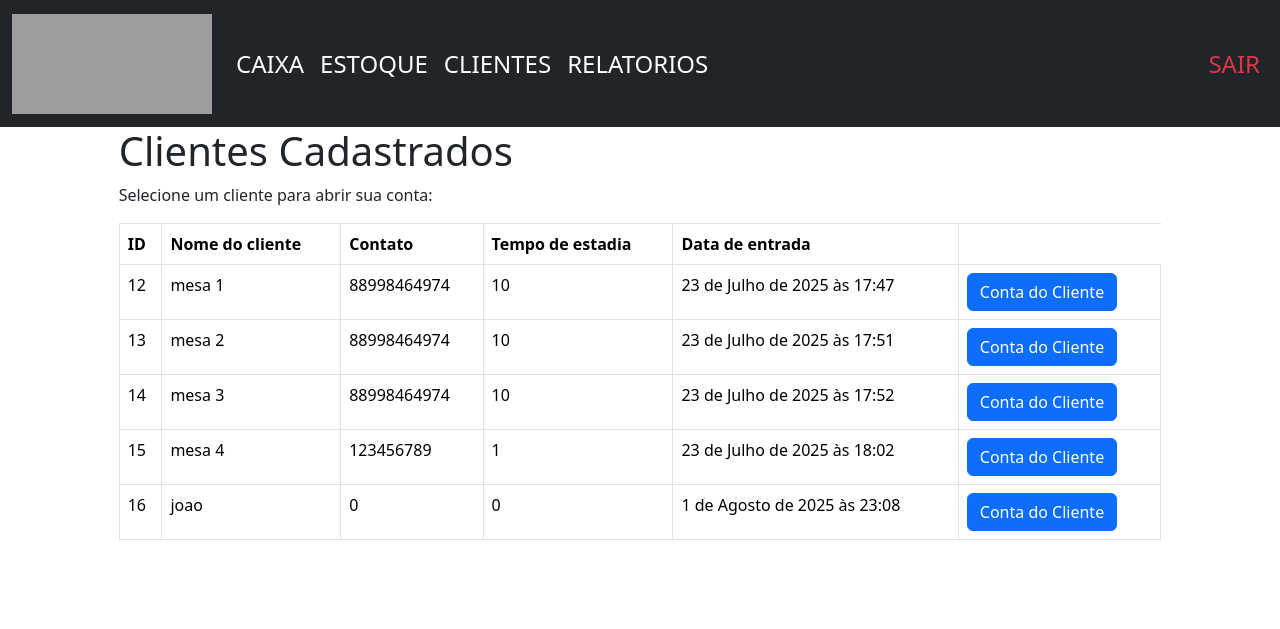
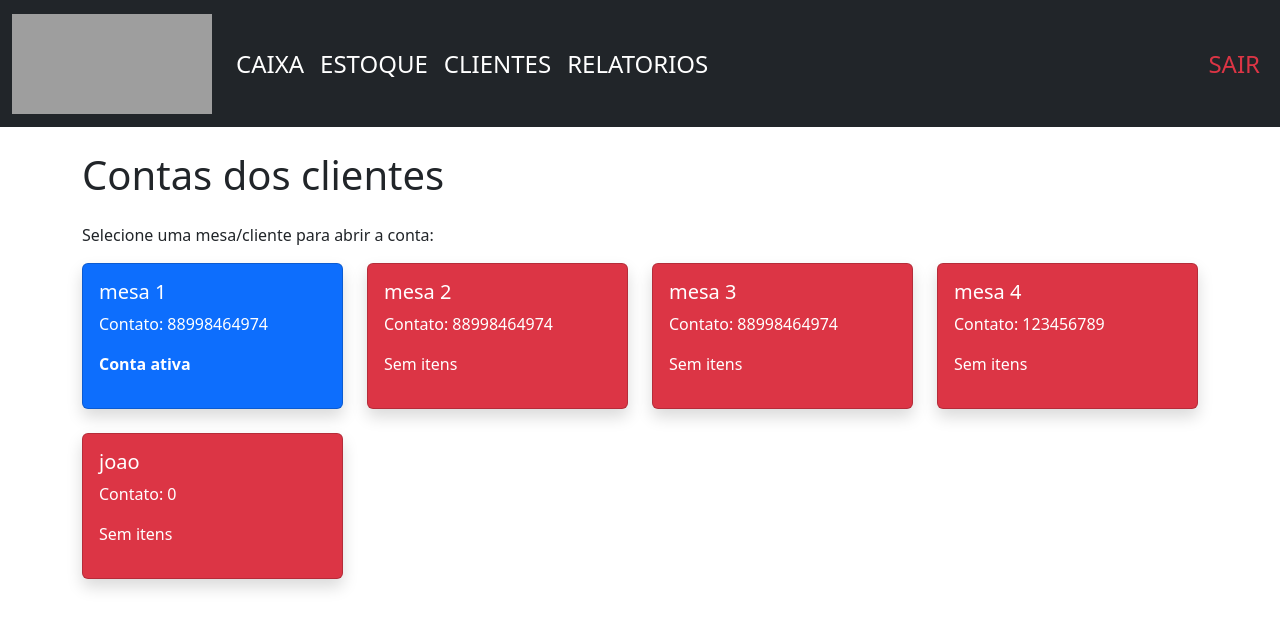
Before and after one commit to gabueru/GBS_EMISSOES_django, a Django app: page /caixa/ in a window 1280 px wide. Shown: the top 629 px of the page. Run offline with Django 5.2, Linux system fonts and the light colour scheme; a user stored in the database is signed in; data comes from the database, SQL or seed files in the repository; both versions use the stored data as it was before the commit; some libraries are stand-ins or nearby versions; grey boxes are pictures that could not be loaded.

Commit message:
ajustes em relatorios, caixa

```diff
--- a/GBS_EMISSOES/urls.py
+++ b/GBS_EMISSOES/urls.py
@@ -41,6 +41,8 @@ urlpatterns = [
     path('relatorios/', views.relatorios, name='relatorios'),
     # html do recibo
     path('recibo/<int:venda_id>/', views.gerar_recibo, name='gerar_recibo'),
+    # html do relatorio
+    path('relatorios/pdf/', views.gerar_relatorio_pdf, name='gerar_relatorio_pdf'),
 
 
 
--- a/home/forms.py
+++ b/home/forms.py
@@ -11,4 +11,4 @@ class Cliente_Form(forms.ModelForm):
 
     class Meta:
         model = clientes
-        fields = ('nome_cliente', 'contato', 'tempo_estadia')
+        fields = ('nome_cliente', 'contato')
--- a/home/models.py
+++ b/home/models.py
@@ -18,13 +18,12 @@ class clientes(models.Model):
     id_cliente = models.AutoField(primary_key=True, verbose_name='ID do cliente')
     nome_cliente = models.CharField(max_length=100, verbose_name='Nome do cliente')
     contato = models.CharField(max_length=11, blank=True, null=True, verbose_name='telefone celular')
-    tempo_estadia = models.IntegerField(verbose_name='Tempo de estadia')
     created_cad = models.DateTimeField(auto_now_add=True, null=True)
     update_cad = models.DateTimeField(auto_now=True)
 
 class Cesta(models.Model):
     usuario = models.ForeignKey(User, on_delete=models.CASCADE)
-    cliente = models.ForeignKey(clientes, on_delete=models.CASCADE)
+    cliente = models.ForeignKey(clientes, on_delete=models.CASCADE, related_name='cesta_set')
     produto = models.ForeignKey(produtos, on_delete=models.DO_NOTHING)
     quantidade = models.IntegerField()
     preco_unit = models.DecimalField(max_digits=10, decimal_places=2)
--- a/home/templates/visual/add_cliente.html
+++ b/home/templates/visual/add_cliente.html
@@ -15,11 +15,6 @@
             <input type="text" class="form-control" aria-label="Sizing example input"
                 aria-describedby="inputGroup-sizing-default" id="nomeCliente" name="contato">
         </div>
-        <div class="input-group mb-3">
-            <span class="input-group-text" id="inputGroup-sizing-default">tempo de estadia</span>
-            <input type="number" class="form-control" aria-label="Sizing example input"
-                aria-describedby="inputGroup-sizing-default" id="tempoEstadia" name="tempo_estadia">
-        </div>
         <div class="modal-footer">
 
             <a href="/clientes"><button type="button" class="btn btn-secondary" data-bs-dismiss="modal"
--- a/home/templates/visual/caixa.html
+++ b/home/templates/visual/caixa.html
@@ -1,47 +1,43 @@
 {% extends 'visual/base.html' %}
 {% block conteudo %}
 
+{% if messages %}
+<div class="container mt-2">
+    {% for message in messages %}
+    <div class="alert alert-{{ message.tags }} alert-dismissible fade show" role="alert">
+        {{ message }}
+        <button type="button" class="btn-close" data-bs-dismiss="alert" aria-label="Close"></button>
+    </div>
+    {% endfor %}
+</div>
+{% endif %}
 
-<div class="offset-1 col-10 list-div">
-    <!-- Exibir todos os clientes ja cadastrados -->
-    <div class="container">
-        <h1>Clientes Cadastrados</h1>
-        <p>Selecione um cliente para abrir sua conta:</p>
-        <table class="table table-bordered table-hover">
-            <thead>
-                <tr>
-                    <th>ID</th>
-                    <th>Nome do cliente</th>
-                    <th>Contato</th>
-                    <th>Tempo de estadia</th>
-                    <th>Data de entrada</th>
-                </tr>
-            </thead>
-            <tbody>
-                {% for clientes in dados_cliente %}
-                <tr>
-                    <td>{{ clientes.id_cliente }}</td>
-                    <td>{{ clientes.nome_cliente }}</td>
-                    <td>{{ clientes.contato }}</td>
-                    <td>{{ clientes.tempo_estadia }}</td>
-                    <td>{{ clientes.created_cad }}</td>
-                    <td>
-                        <a href="/caixa/{{clientes.id_cliente}}"><button type="button" class="btn btn-primary">
-                                Conta do Cliente
-                            </button></a>
-                    </td>
+<div class="container mt-4">
+    <h1 class="mb-4">Contas dos clientes</h1>
+    <p>Selecione uma mesa/cliente para abrir a conta:</p>
 
-                </tr>
-                {% endfor %}
-            </tbody>
-        </table>
+    <div class="row">
+        {% for cliente in dados_cliente %}
+        {% with cliente.cesta_set.all|length as total_itens %}
+        <div class="col-md-3 mb-4">
+            <div class="card text-white {% if total_itens > 0 %}bg-primary{% else %}bg-danger{% endif %} shadow"
+                style="cursor: pointer;" onclick="window.location.href='/caixa/{{ cliente.id_cliente }}';">
+                <div class="card-body">
+                    <h5 class="card-title">{{ cliente.nome_cliente }}</h5>
+                    <p class="card-text">Contato: {{ cliente.contato }}</p>
+                    {% if total_itens > 0 %}
+                    <p class="fw-bold">Conta ativa</p>
+                    {% else %}
+                    <p>Sem itens</p>
+                    {% endif %}
+                </div>
+            </div>
+        </div>
+        {% endwith %}
+        {% empty %}
+        <p class="text-center">Nenhum cliente encontrado.</p>
+        {% endfor %}
     </div>
-
-
 </div>
 
-
-
-
-</div>
 {% endblock %}
--- a/home/templates/visual/clientes.html
+++ b/home/templates/visual/clientes.html
@@ -23,19 +23,13 @@
     <h1>Clientes Cadastrados</h1>
     <table class="table table-bordered table-hover">
         <tr>
-            <th>ID</th>
             <th>Nome do cliente</th>
             <th>Contato</th>
-            <th>Tempo de estadia</th>
-            <th>Data de entrada</th>
         </tr>
         {% for clientes in dados_cliente %}
         <tr>
-            <td>{{ clientes.id_cliente }}</td>
             <td>{{ clientes.nome_cliente }}</td>
             <td>{{ clientes.contato }}</td>
-            <td>{{ clientes.tempo_estadia }}</td>
-            <td>{{ clientes.created_cad }}</td>
             <td>
                 <a href="/clientes/edit/{{clientes.id_cliente}}"><button type="button" class="btn btn-primary">
                         Editar
--- a/home/templates/visual/edit_cliente.html
+++ b/home/templates/visual/edit_cliente.html
@@ -17,12 +17,6 @@
                 aria-describedby="inputGroup-sizing-default" id="nomeCliente" name="contato"
                 value="{{cliente_edit.contato}}">
         </div>
-        <div class="input-group mb-3">
-            <span class="input-group-text" id="inputGroup-sizing-default">tempo de estadia</span>
-            <input type="number" class="form-control" aria-label="Sizing example input"
-                aria-describedby="inputGroup-sizing-default" id="tempoEstadia" name="tempo_estadia"
-                value="{{cliente_edit.tempo_estadia}}">
-        </div>
 
         <a href="/clientes"><button type="button" class="btn btn-secondary" data-bs-dismiss="modal"
                 id="fecharModal">Voltar</button></a>
--- a/home/templates/visual/estoque.html
+++ b/home/templates/visual/estoque.html
@@ -22,7 +22,6 @@
     <h1>Produtos Cadastrados</h1>
     <table class="table table-bordered table-hover">
         <tr>
-            <th>id</th>
             <th>tipo</th>
             <th>nome</th>
             <th>preço unitario</th>
@@ -31,7 +30,6 @@
         </tr>
         {% for produtos in estoque %}
         <tr>
-            <td>{{produtos.id}}</td>
             <td>{{produtos.tipo}}</td>
             <td>{{produtos.nome}}</td>
             <td>{{produtos.preco}}</td>
--- a/home/views.py
+++ b/home/views.py
@@ -77,6 +77,37 @@ def relatorios(request):
     return render(request, 'visual/relatorios.html', {
         'vendas': vendas_filtradas
     })
+
+@login_required
+def gerar_relatorio_pdf(request):
+    data_inicio = request.GET.get('data_inicio')
+    data_fim = request.GET.get('data_fim')
+    cliente_nome = request.GET.get('cliente')
+
+    vendas_filtradas = vendas.objects.select_related('id_cliente').all()
+
+    if data_inicio:
+        vendas_filtradas = vendas_filtradas.filter(data_hora__date__gte=parse_date(data_inicio))
+    if data_fim:
+        vendas_filtradas = vendas_filtradas.filter(data_hora__date__lte=parse_date(data_fim))
+    if cliente_nome:
+        vendas_filtradas = vendas_filtradas.filter(id_cliente__nome_cliente__icontains=cliente_nome)
+
+    # Calcula o total
+    total_geral = vendas_filtradas.aggregate(total=Sum('valor_total'))['total'] or 0
+
+    html_string = render_to_string('visual/relatorio_pdf.html', {
+        'vendas': vendas_filtradas,
+        'total_geral': total_geral,
+        'data_inicio': data_inicio,
+        'data_fim': data_fim,
+    })
+
+    response = HttpResponse(content_type='application/pdf')
+    response['Content-Disposition'] = 'inline; filename=relatorio_vendas.pdf'
+    weasyprint.HTML(string=html_string).write_pdf(response)
+
+    return response
 
 @login_required
 def gerar_recibo(request, venda_id):
@@ -288,7 +319,8 @@ def fechar_conta(request):
                     prod_id=item.produto,
                     quantidade=item.quantidade,
                     preco_unit=item.preco_unit,
-                    subtotal=item.quantidade * item.preco_unit
+                    subtotal=item.quantidade * item.preco_unit,
+                    usuario=request.user
                 )
                 produto = item.produto
                 produto.quantidade -= item.quantidade
@@ -298,12 +330,13 @@ def fechar_conta(request):
                 id_vendas=venda,
                 forma_pag=forma_pag,
                 valor_pag=valor_pag,
-                troco=troco
+                troco=troco,
+                usuario=request.user
             )
 
             itens.delete()
-            messages.success(request, 'Conta fechada com sucesso!')
-            return redirect('caixa_cliente', id=cliente_id)
+            messages.success(request, f'Conta fechada com sucesso! Troco: R$ {troco:.2f}')
+            return redirect('caixa')
 
         except Exception as e:
             print("Erro ao fechar conta:", e)
```
Also changed, not shown: home/templates/visual/caixa_cliente.html (+10 -2 lines), home/templates/visual/relatorio_pdf.html (added, +96 -0 lines), home/templates/visual/relatorios.html (+12 -0 lines), db.sqlite3, home/migrations/0009_remove_clientes_tempo_estadia.py (added).
